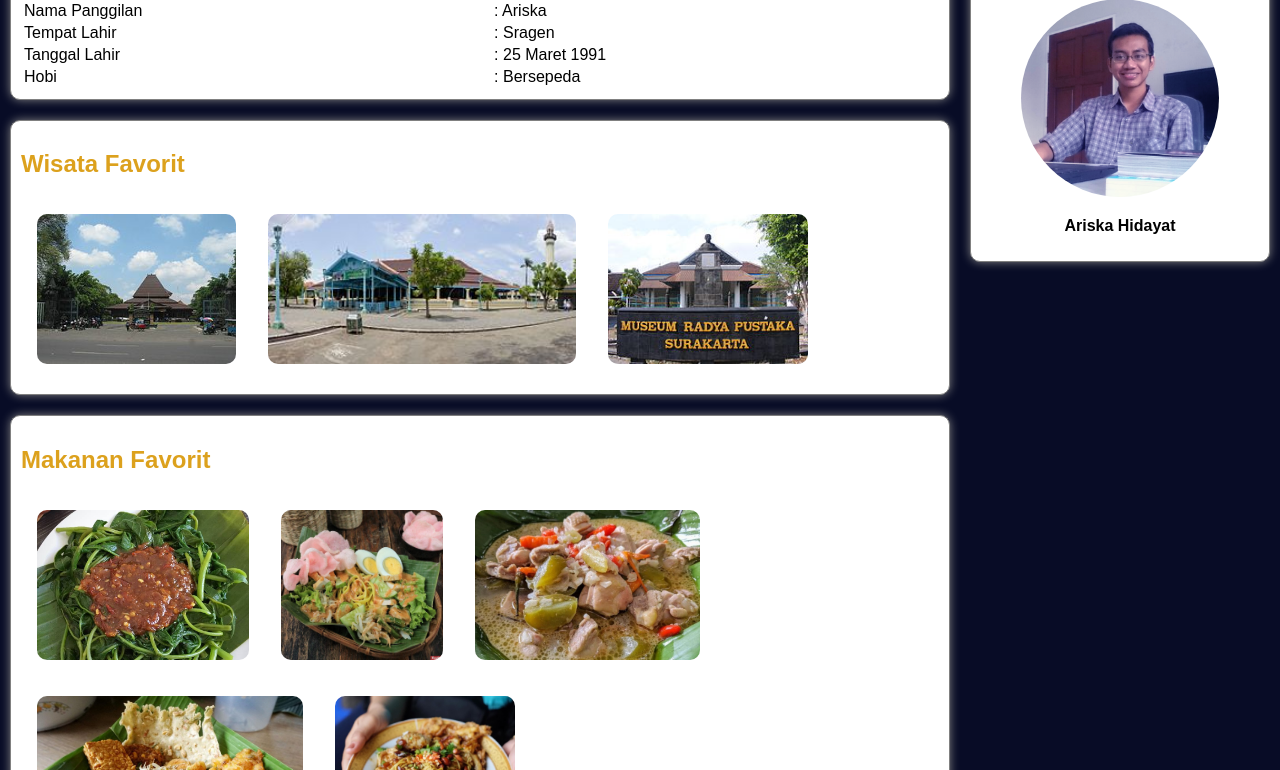
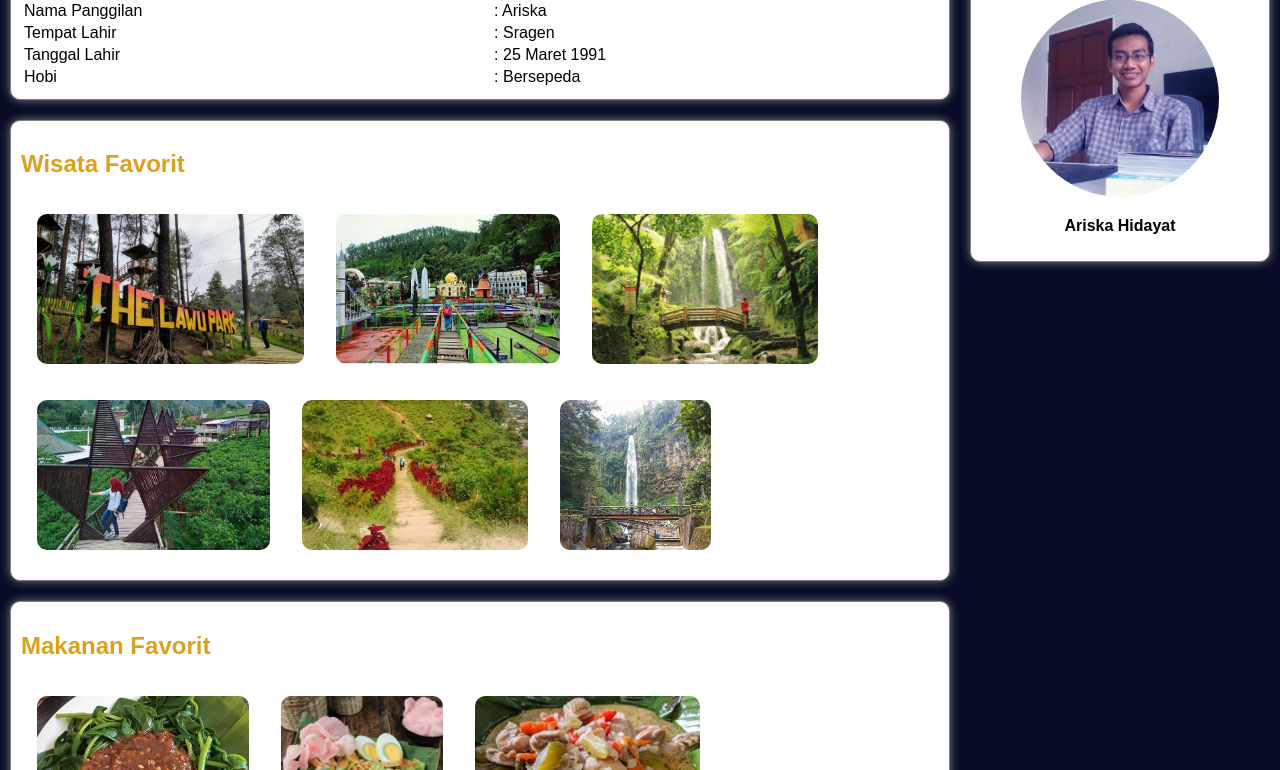
Before and after one commit to Ariska138/last_submission_bdpw, a website: page public/index.html in a window 1280 px wide. Shown: the part 531-1301 px from the top of the page. Drawn offline with Linux system fonts and the light colour scheme.

Commit message:
change wisata

```diff
--- a/public/index.html
+++ b/public/index.html
@@ -68,13 +68,22 @@
                 <h2>Wisata Favorit</h2>
                 <div class="flex-container">
                     <div>
-                        <img src="./assets/250px-Balaikota_Solo_by_Bennylin_04.jpg" alt="Balaikota" title="Balaikota">
+                        <img src="./assets/wisata-lawu-park.jpg" alt="Lawu Park" title="Lawu Park">
                     </div>
                     <div>
-                        <img src="./assets/Great_Mosque_of_Solo.jpg" alt="Masjid Agung" title="Masjid Agung Surakarta">
+                        <img src="./assets/wisata-bukit-skipan.jpg" alt="Bukit Skipan" title="Bukit Skipan">
                     </div>
                     <div>
-                        <img src="./assets/220px-Museum_Radya_Pustaka.jpg" alt="Musium Radya Pustaka" title="Musium Radya Pustaka">
+                        <img src="./assets/wisata-grojokan-sewu.jpg" alt="Njomog" title="Njomog">
+                    </div>
+                    <div>
+                        <img src="./assets/wisata-karanganyar.jpg" alt="Karang Anyar" title="Karang Anyar">
+                    </div>
+                    <div>
+                        <img src="./assets/wisata-lembah-sumilir.jpg" alt="Lembah Sumilir" title="Lembah Sumilir">
+                    </div>
+                    <div>
+                        <img src="./assets/wisata-tawang-mangu.png" alt="Tawang Mangu" title="Tawang Mangu">
                     </div>
                 </div>
             </article>
```
Also changed, not shown: public/assets/220px-Museum_Radya_Pustaka.jpg (deleted), public/assets/250px-Balaikota_Solo_by_Bennylin_04.jpg (deleted), public/assets/250px-Universitas-sebelas-maret.jpg (deleted), public/assets/300px-Stadion-Manahan.jpg (deleted), public/assets/Great_Mosque_of_Solo.jpg (deleted), public/assets/Grebeg_Maulud_of_Keraton_Surakarta.jpg (deleted), public/assets/Surakarta Hadiningrat Palace.jpg (deleted), public/assets/surakarta.jpg (deleted), public/assets/wisata-bukit-skipan.jpg (added), public/assets/wisata-grojokan-sewu.jpg (added), public/assets/wisata-karanganyar.jpg (added), public/assets/wisata-lawu-park.jpg (added), public/assets/wisata-lembah-sumilir.jpg (added), public/assets/wisata-tawang-mangu.png (added).
